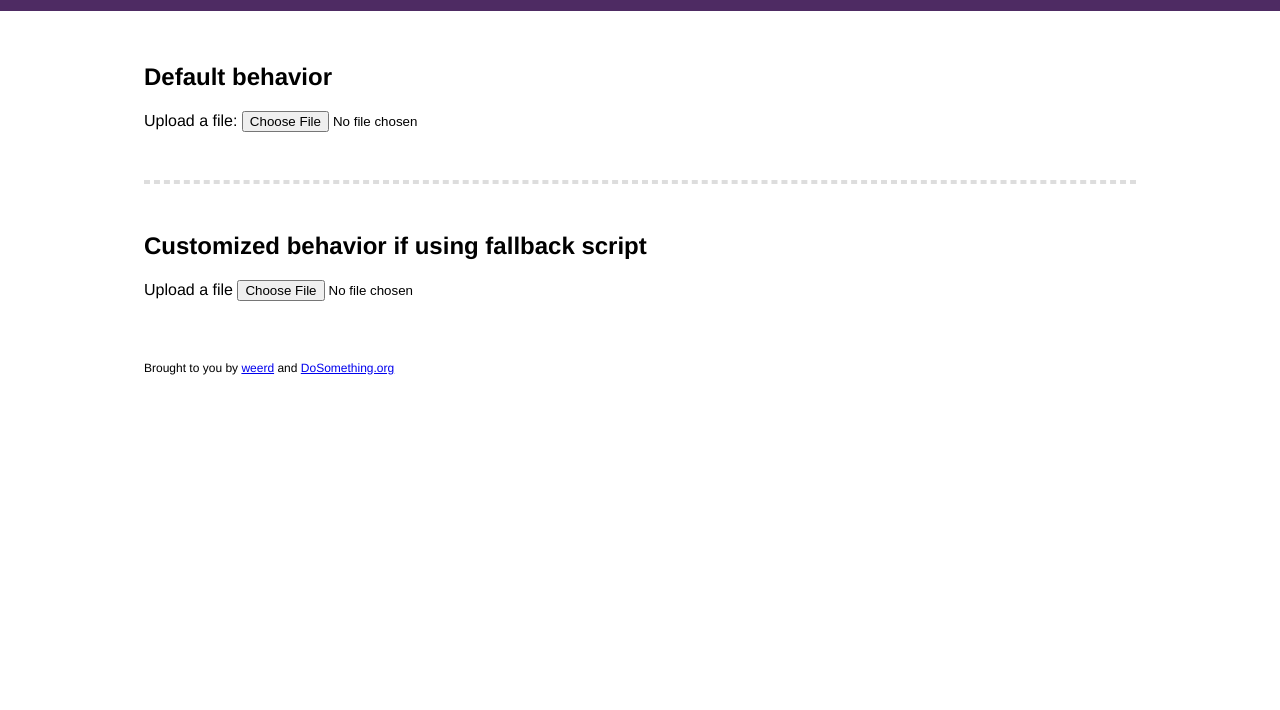
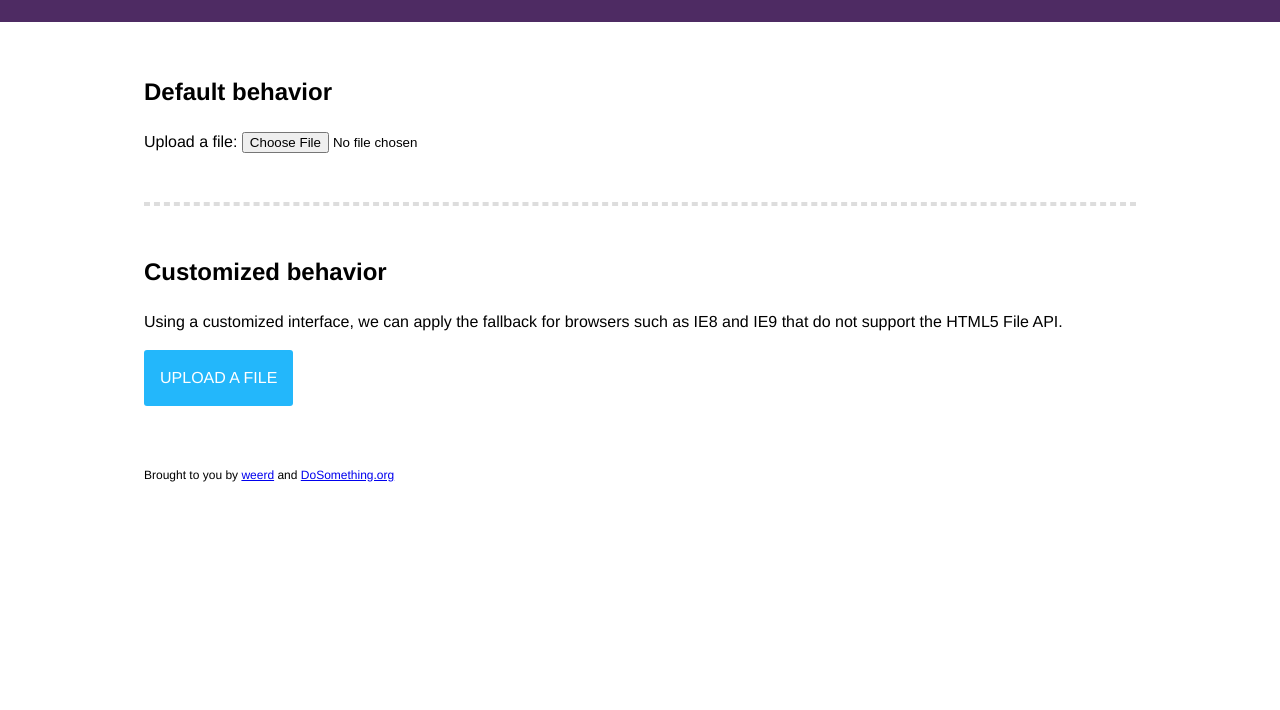
Before and after one commit to DoSomething/file-api-fallback, a website: page index.html in a window 1280 px wide. Shown: the part 90-800 px from the top of the page. Drawn offline with nearby package versions, Linux system fonts and the light colour scheme.

Commit message:
Updates to styles.

```diff
--- a/index.html
+++ b/index.html
@@ -24,17 +24,18 @@
         <form action=".">
           <div class="example">
             <h2>Default behavior</h2>
-            <div class="container container--alpha">
+            <div class="container">
               <label for="example-1">Upload a file:</label>
-              <input id="example-1" class="button" type="file" aria-label="file browser" />
+              <input id="example-1" type="file" aria-label="file browser" />
             </div>
           </div>
 
           <hr>
 
           <div class="example">
-            <h2>Customized behavior if using fallback script</h2>
-            <div class="container container--beta has-fallback">
+            <h2>Customized behavior</h2>
+            <p>Using a customized interface, we can apply the fallback for browsers such as IE8 and IE9 that do not support the HTML5 File API.</p>
+            <div class="container custom-interface has-fallback">
               <label class="button">
                 <span>Upload a file</span>
                 <input id="example-2" name="" class="" type="file" aria-label="file browser">
--- a/src/FileApiFallback.js
+++ b/src/FileApiFallback.js
@@ -53,13 +53,13 @@ var FileApiFallback = {
     var template = '';
     var data = {
       // 'id': this.component.id,
-      // 'classes': this.component.classes.join(' '),
+      'classes': 'button', //this.component.classes.join(' '),
       'file': this.component.fileName
     };
 
     template += '<div class="file-selection">';
     template += '<p class="file-selection__indicator"><strong>Selected File:</strong> <span class="file-selection__name">' + data.file +'</span></p>';
-    template += '<label class="' + '' + '"><span>Change file</span></label>';
+    template += '<label class="' + data.classes + '"><span>Change file</span></label>';
     template += '</div>';
     $markup = $(template);
 
--- a/src/main.css
+++ b/src/main.css
@@ -7,6 +7,7 @@
 body {
   background-color: #fff;
   font-family: Helvetica, Arial, sans-serif;
+  line-height: 1.5;
   margin: 0;
   padding: 0;
 }
@@ -41,6 +42,29 @@ hr {
   padding: 2em 1em;
 }
 
+.button {
+  background-color: #23b7fb;
+  border-radius: 3px;
+  color: #fff;
+  cursor: pointer;
+  display: inline-block;
+  padding: 1em;
+  position: relative;
+  text-transform: uppercase;
+}
+
+.button:hover {
+  background-color: #55c7fc;
+}
+
+.button:active {
+  top: 1px;
+}
+
+.custom-interface input[type="file"] {
+  display: none;
+}
+
 .footer > .wrapper {
   margin: 0 auto;
   max-width: 80%;
```
